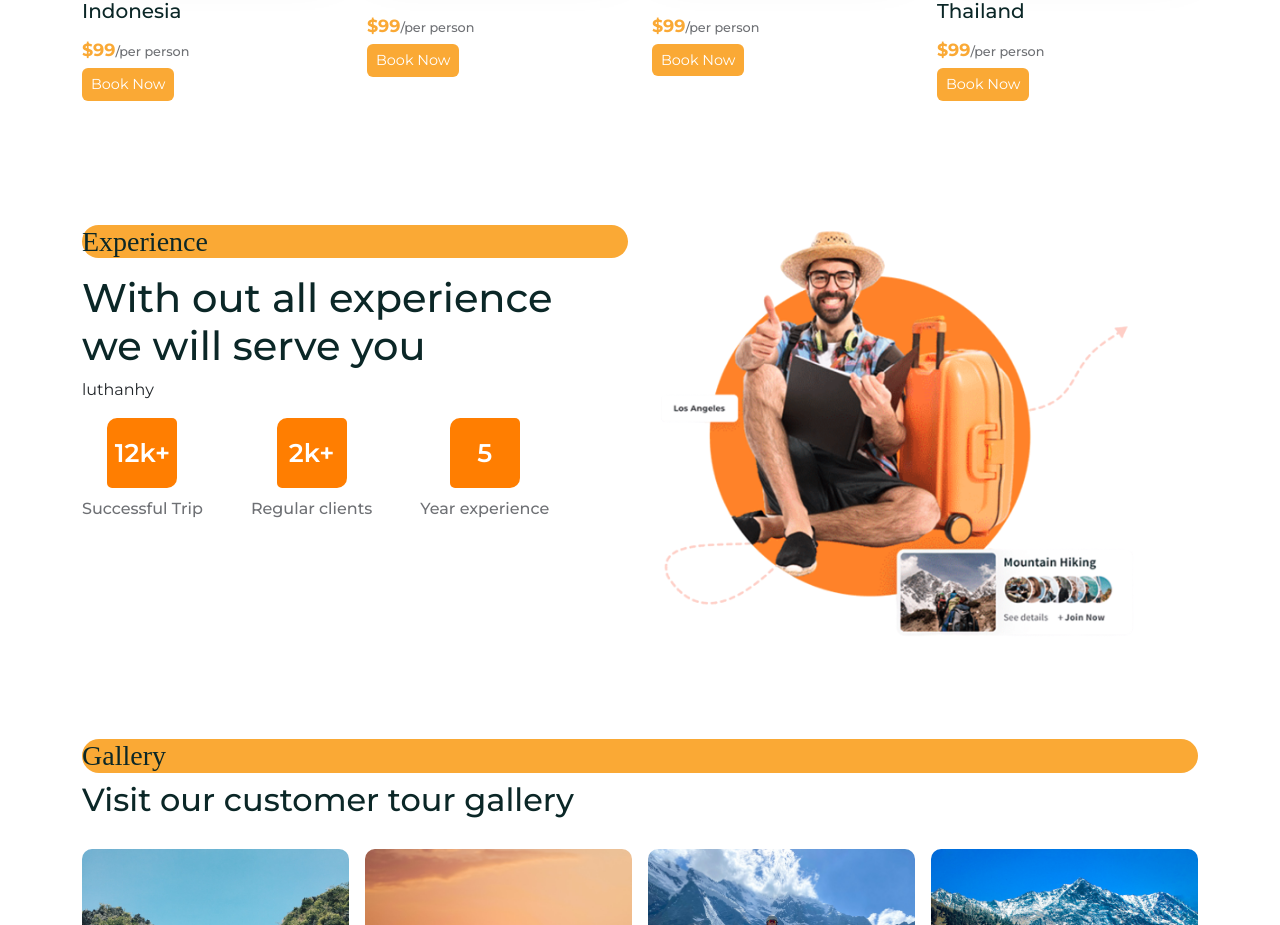
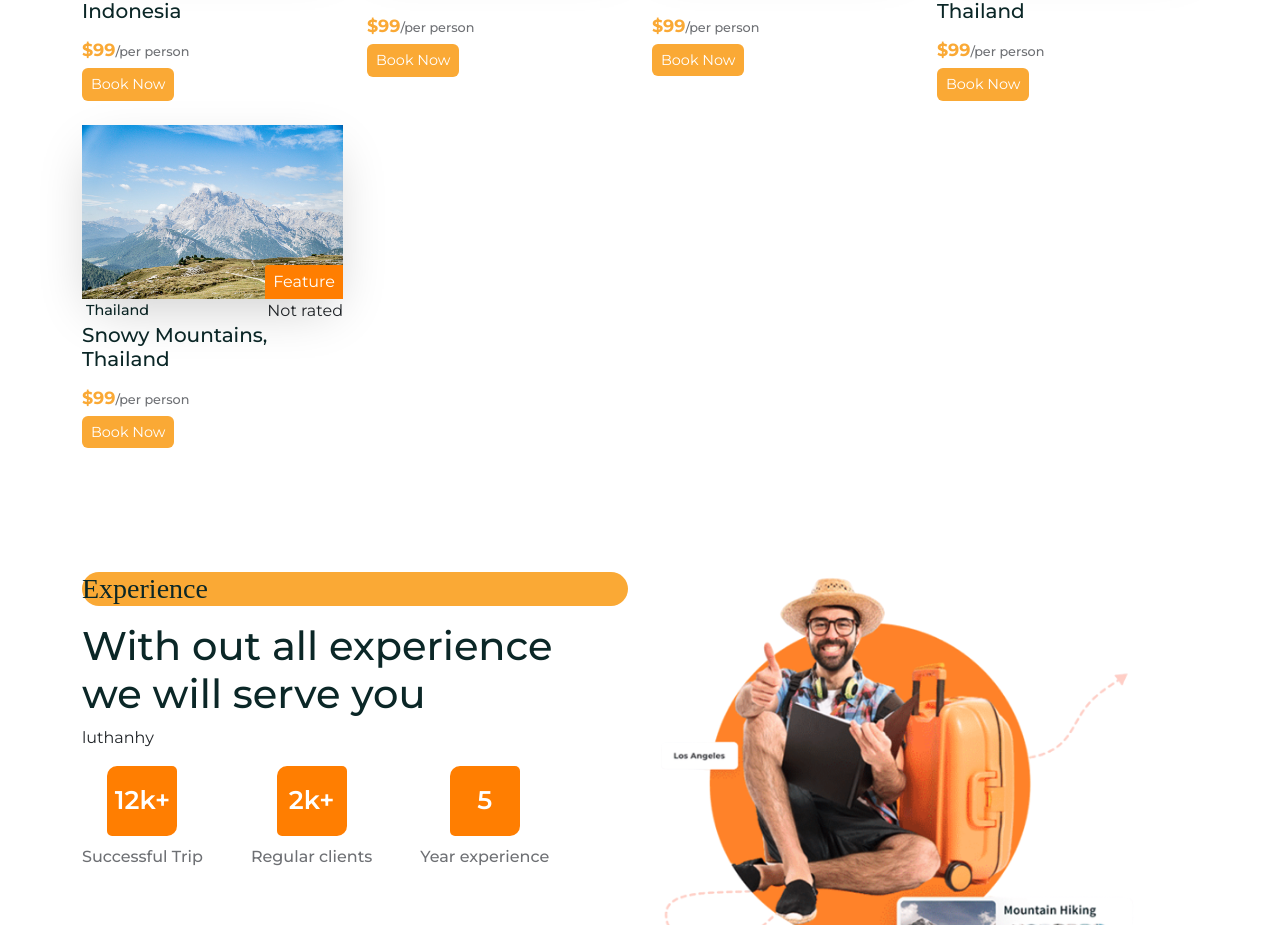
Before and after one commit to luthanhy/WebBooking_Travel_React_Mongo, a React (Create React App) app in the folder Web_Booking_Travel/tour-management/frontend/: page /home in a window 1280 px wide. Shown: the part 1744-2669 px from the top of the page. Built offline with nearby package versions, Linux system fonts and the light colour scheme; the HTML template or start-up script is replaced by a standard one; a web font is replaced by a local one.

Commit message:
fix admin header

```diff
--- a/Web_Booking_Travel/tour-management/frontend/src/assets/data/tours.js
+++ b/Web_Booking_Travel/tour-management/frontend/src/assets/data/tours.js
@@ -171,6 +171,25 @@ const tours = [
     photo: tourImg03,
     featured: false,
   },
+  {
+    id: "09",
+    title: "Snowy Mountains, Thailand",
+    city: "Thailand",
+    address:"SomeWhere",
+    distance: 500,
+    price: 99,
+    maxGroupSize: 8,
+    desc: "this is the description",
+    reviews: [
+      // {
+      //   // name: "jhon doe",
+      //   // rating: 4.6,
+      // },
+    ],
+    avgRating: 4.5,
+    photo: tourImg03,
+    featured: false,
+  },
 ];
 
 export default tours;
--- a/Web_Booking_Travel/tour-management/frontend/src/styles/admin.css
+++ b/Web_Booking_Travel/tour-management/frontend/src/styles/admin.css
@@ -1,6 +1,9 @@
 .admin-header {
+  position: fixed;
+  top: 0;
+  left: 0;
+  width: 100%;
   background-color: #1d2634;
-    grid-area: header;
   height: 80px;
   display: flex;
   align-items: center;
@@ -9,6 +12,7 @@
   box-shadow: 0 6px 7px -3px rgba(0, 0, 0, 0.35);
   color: #ffffff;
   font-size: 24px;
+  z-index: 1000;
 }
 .admin-footer {
     background-color: #ffffff;
@@ -20,8 +24,9 @@
 }
 #admin-sidebar {
   position: fixed;
+  top: 80px;
   grid-area: sidebar;
-    height: 100%;
+  height: calc(100% - 80px);
   background-color: #263043;
   overflow-y: auto;
   transition: all 0.5s;
@@ -69,7 +74,7 @@ font-size: 18px;
 .admin-main-container {
   grid-area: main;
   overflow-y: auto;
-    padding: 80px 20px 0 280px; /* Đã xóa padding-bottom */
+  padding: 100px 20px 0 280px;
   background-color: #ffffff;
   min-height: calc(100vh - 100px);
 }
--- a/Web_Booking_Travel/tour-management/frontend/src/styles/customer.css
+++ b/Web_Booking_Travel/tour-management/frontend/src/styles/customer.css
@@ -1,5 +1,5 @@
 .customer-container {
-  padding-top: 80px; /* Add padding to the top to create space for the header */
+  padding-top: 100px; /* Add padding to the top to create space for the header */
   padding-left: 260px; /* Add padding for the sidebar */
   padding-right: 20px; /* Add right padding */
   padding-bottom: 20px; /* Add bottom padding */
```
Also changed, not shown: Web_Booking_Travel/tour-management/frontend/src/AdminComponent/AdminFeatureTour/TourCard.jsx (added, +46 -0 lines), 2 other files (tests, documents, lock files or other folders). Lines whose indentation alone changed are shown as unchanged.
